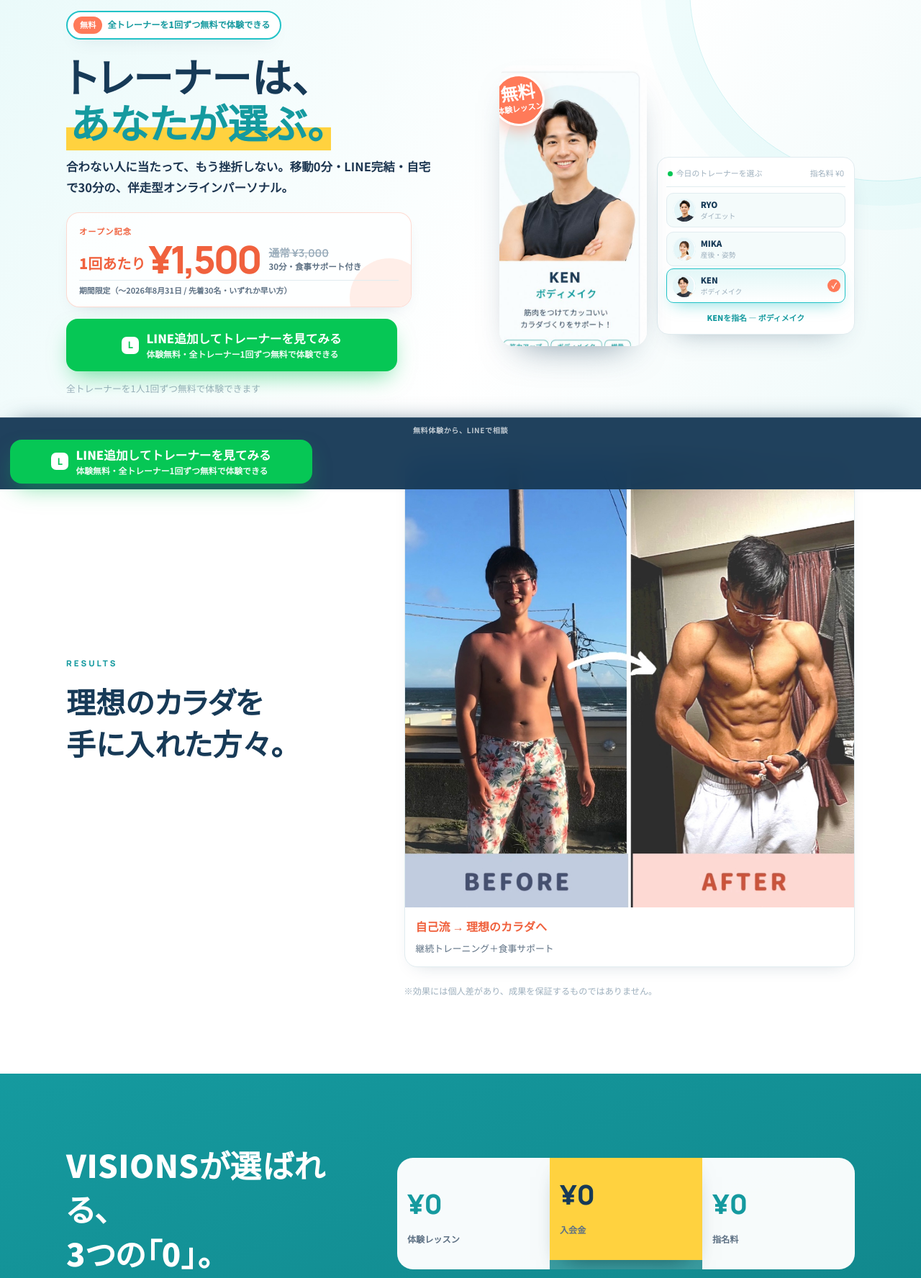
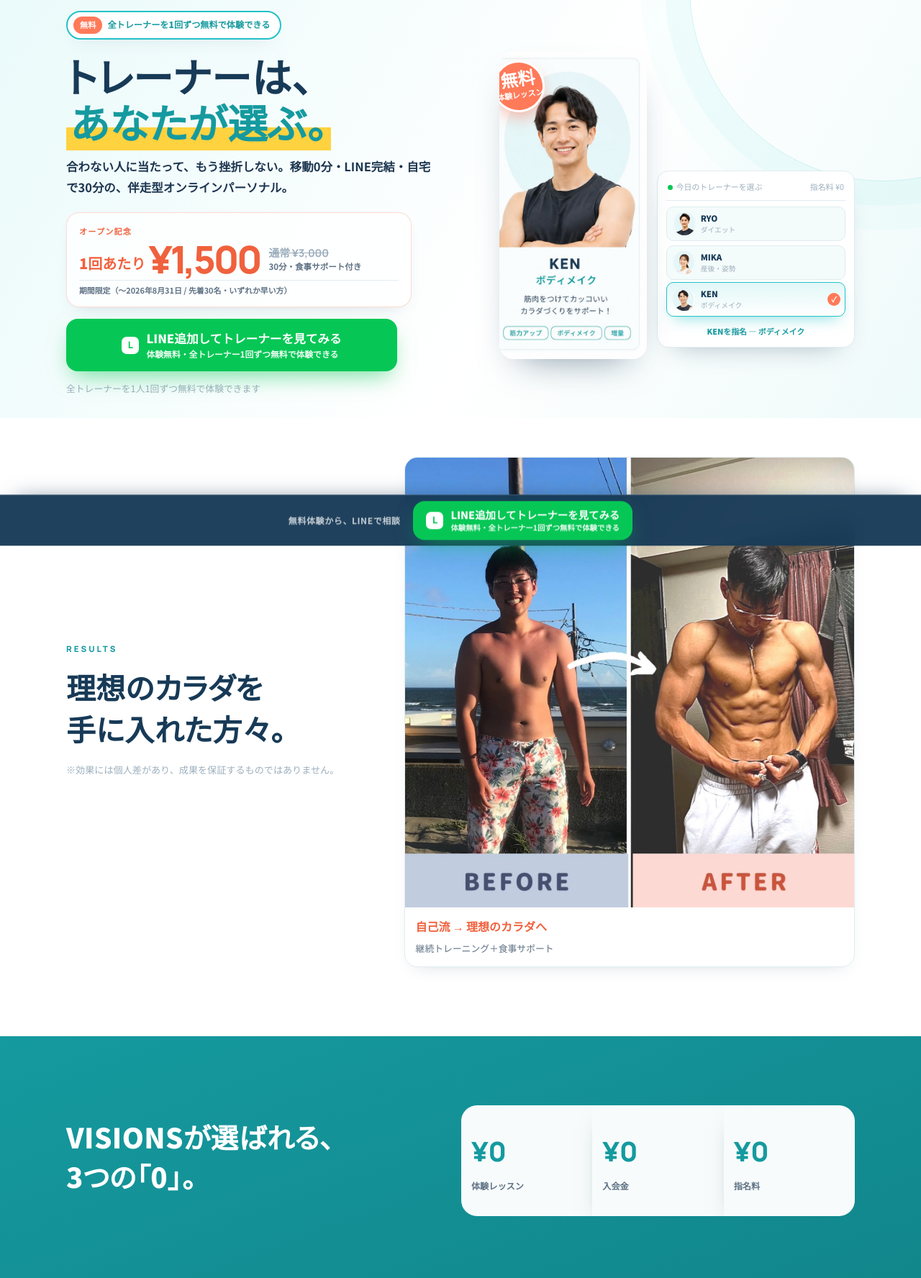
Before and after one commit to shinmi725810-sketch/visions-match-lp, a website: page index.html in a window 1280 px wide. Shown: the part 120-1896 px from the top of the page at 72% size. Drawn offline with Linux system fonts and the light colour scheme.

Commit message:
fix: 固定CTAの整列・高さ、ヒーローカードのクリップ、見出し折返し等を修正

```diff
--- a/index.html
+++ b/index.html
@@ -98,7 +98,7 @@ fbq('track','PageView');
   .hero h1 .mark{background:linear-gradient(transparent 60%,var(--yellow) 60%);padding:0 .1em}
   .hero .lead{font-size:clamp(.95rem,3.6vw,1.06rem);color:var(--ink);margin:12px 0 0;font-weight:600;line-height:1.75}
   .campaign{position:relative;isolation:isolate;display:grid;grid-template-columns:auto 1fr;gap:4px 12px;align-items:center;margin-top:16px;padding:13px 15px 12px;border:1px solid rgba(255,122,89,.28);border-radius:var(--r-lg);background:rgba(255,255,255,.78);box-shadow:var(--shadow-sm);overflow:hidden}
-  .campaign::before{content:"";position:absolute;inset:auto -25px -43px auto;width:110px;height:110px;background:var(--coral-soft);border-radius:50%;z-index:-1}
+  .campaign::before{content:none}
   .campaign .campaign-label{grid-column:1/-1;color:var(--coral-d);font-size:.7rem;font-weight:900;letter-spacing:.1em}
   .campaign .campaign-price{font-family:var(--num);font-weight:800;color:var(--coral-d);line-height:.95;letter-spacing:-.06em;font-size:clamp(2.05rem,9vw,2.8rem);white-space:nowrap}
   .campaign .campaign-price small{font-family:var(--sans);font-size:.38em;letter-spacing:0;font-weight:800;margin-right:4px;vertical-align:middle}
@@ -290,9 +290,15 @@ fbq('track','PageView');
   .final{background:linear-gradient(170deg,var(--teal-bg),#fff)}
   .final .guarantee{display:inline-flex;align-items:center;gap:7px;background:#fff;border:2px solid var(--teal);color:var(--teal-d);font-weight:800;font-size:.84rem;padding:8px 17px;border-radius:999px;margin-top:16px;box-shadow:var(--shadow-sm)}
 
-  .sticky{position:fixed;left:0;right:0;bottom:0;z-index:120;background:rgba(23,58,87,.96);backdrop-filter:blur(18px);-webkit-backdrop-filter:blur(18px);border-top:1px solid rgba(255,255,255,.13);padding:8px 14px calc(8px + env(safe-area-inset-bottom));box-shadow:0 -12px 32px -22px rgba(23,58,87,.75)}
-  .sticky::before{content:"無料体験から、LINEで相談";display:block;max-width:520px;margin:0 auto 4px;color:rgba(255,255,255,.72);font-size:.63rem;font-weight:700;letter-spacing:.06em;text-align:center}
-  .sticky .cta{margin-top:0;padding:11px 20px;font-size:.9rem;min-height:48px;animation:pulse 2.6s infinite}
+  .sticky{position:fixed;left:0;right:0;bottom:0;z-index:120;background:rgba(23,58,87,.96);backdrop-filter:blur(18px);-webkit-backdrop-filter:blur(18px);border-top:1px solid rgba(255,255,255,.13);padding:8px 14px calc(8px + env(safe-area-inset-bottom));box-shadow:0 -12px 32px -22px rgba(23,58,87,.75);transition:transform .35s var(--ease)}
+  .js .sticky{transform:translateY(110%)}
+  .js .sticky.is-visible{transform:translateY(0)}
+  .sticky-inner{max-width:860px;margin:0 auto;display:flex;align-items:center;justify-content:center;gap:18px}
+  .sticky-caption{margin:0;color:rgba(255,255,255,.74);font-size:.75rem;font-weight:700;letter-spacing:.05em;line-height:1.35;white-space:nowrap}
+  .sticky .cta{width:auto;max-width:none;flex:0 0 auto;margin:0;padding:10px 18px;font-size:.88rem;min-height:46px;animation:pulse 2.6s infinite}
+  .sticky .cta-txt b{font-size:.9rem}.sticky .cta-txt small{font-size:.65rem;white-space:nowrap}
+  .results-note{margin-top:18px;font-size:.82rem;line-height:1.7;color:var(--ink-faint)}
+  .results-fineprint{display:none}
   .reveal .pain li,.reveal .circle,.reveal .tperson,.reveal .rev{opacity:0;transform:translateY(14px);transition:opacity .42s var(--ease),transform .42s var(--ease)}
   .reveal.in .pain li,.reveal.in .circle,.reveal.in .tperson,.reveal.in .rev{opacity:1;transform:none}
   .reveal.in .pain li:nth-child(2),.reveal.in .circle:nth-child(2),.reveal.in .tperson:nth-child(2),.reveal.in .rev:nth-child(2){transition-delay:.06s}
@@ -315,6 +321,14 @@ fbq('track','PageView');
     .about .row{gap:14px;padding:16px}
     .about .row .photo{flex-basis:96px;height:96px}
     .about .row .big{font-size:1.02rem}
+    body{padding-bottom:calc(72px + env(safe-area-inset-bottom))}
+    .sticky{padding:7px 14px calc(7px + env(safe-area-inset-bottom))}
+    .sticky-caption{display:none}
+    .sticky-inner{display:block}
+    .sticky .cta{width:100%;min-height:50px;padding:8px 14px;gap:9px;border-radius:14px}
+    .sticky .cta-txt{display:block;min-width:0;white-space:nowrap;overflow:hidden;text-overflow:ellipsis}
+    .sticky .cta-txt b{display:block;font-size:clamp(.82rem,4vw,.98rem);overflow:hidden;text-overflow:ellipsis}
+    .sticky .cta-txt small{display:none}
   }
   /* desktop editorial layout and varied section rhythm */
   @media(min-width:900px){
@@ -333,8 +347,8 @@ fbq('track','PageView');
     .hero .cta-row{text-align:left}
     .hero .cta{max-width:460px;margin-top:16px}
     .hero-visual{position:relative;display:grid;grid-template-columns:205px 1fr;align-items:end;gap:14px;padding:10px 0 5px}
-    .hero-stage{grid-row:1;grid-column:1;margin:0;width:205px;max-width:none;height:390px;aspect-ratio:auto;border-radius:20px;transform:rotate(-2.2deg);box-shadow:0 24px 52px -28px rgba(23,58,87,.6)}
-    .hero-stage img{object-fit:cover;object-position:center top}
+    .hero-stage{grid-row:1;grid-column:1;margin:0;width:205px;max-width:none;height:auto;aspect-ratio:478/996;border-radius:20px;transform:rotate(-2.2deg);box-shadow:0 24px 52px -28px rgba(23,58,87,.6)}
+    .hero-stage img{object-fit:contain;object-position:center}
     .hero-stage .zero{width:72px;height:72px;left:-9px;top:12px}
     .hero-stage .zero b{font-size:1.5rem}
     .picker{grid-row:1;grid-column:2;margin:0 0 16px;max-width:none;padding:12px;border-radius:16px;transform:translateX(-14px);box-shadow:0 18px 36px -25px rgba(23,58,87,.45)}
@@ -346,9 +360,9 @@ fbq('track','PageView');
     .tcard .chk{top:50%;right:6px;transform:translateY(-50%) scale(.4)}.tcard.active .chk{transform:translateY(-50%) scale(1)}
     .picker .cap{font-size:.68rem;margin-top:8px}
     .ba-peek{padding-top:54px}.ba-peek .wrap{display:grid;grid-template-columns:.8fr 1.2fr;gap:52px;align-items:center}.ba-peek .sec-head{text-align:left}.ba-peek h2{text-align:left;font-size:clamp(2.1rem,3.2vw,3.2rem)}.ba-peek .ba-grid{margin:0;max-width:none}.ba-peek .fineprint{grid-column:2;margin-top:-36px}
-    .metrics{text-align:left;overflow:hidden}.metrics .wrap{display:grid;grid-template-columns:.76fr 1.24fr;gap:70px;align-items:center}.metrics .sec-head{text-align:left}.metrics h2{text-align:left;font-size:clamp(2.2rem,3.4vw,3.35rem)}.circles{margin:0;gap:0;grid-template-columns:repeat(3,1fr);background:rgba(255,255,255,.18);border-radius:var(--r-xl);overflow:hidden}.circle{border-radius:0;padding:30px 14px;background:rgba(255,255,255,.96)}.circle:nth-child(2){background:var(--yellow);box-shadow:0 20px 32px -20px rgba(10,50,55,.65)}.reveal.in .circle:nth-child(2){transform:translateY(-13px)}.circle .v{font-size:2.35rem}.circle:nth-child(2) .v{color:var(--navy)}
-    .about .wrap{display:grid;grid-template-columns:1fr 1.5fr;gap:58px;align-items:center}.about .sec-head{text-align:left}.about h2{text-align:left;font-size:clamp(2.15rem,3vw,3rem)}.about .row{margin:0;padding:26px}.about .row .photo{flex-basis:145px;height:145px}
-    .pain{grid-template-columns:1fr 1fr;gap:14px;margin-top:32px}.pain li{border-style:solid;border-width:1px;border-radius:0;padding:20px 18px;box-shadow:0 12px 28px -25px rgba(23,58,87,.35)}.pain li:nth-child(2),.pain li:nth-child(3){transform:translateY(24px)}.pain li:nth-child(3){background:var(--coral-soft);border-color:#ffd4c7}.pain li:nth-child(4){background:var(--teal-soft);border-color:#c6eeee}.solve{max-width:620px;margin:56px auto 0;border-radius:4px}
+    .metrics{text-align:left;overflow:hidden}.metrics .wrap{display:grid;grid-template-columns:.95fr 1.05fr;gap:54px;align-items:center}.metrics .sec-head{text-align:left}.metrics h2{text-align:left;font-size:clamp(2.05rem,3vw,3.05rem);text-wrap:balance}.metrics h2 span{display:block}.circles{margin:0;gap:0;grid-template-columns:repeat(3,1fr);background:rgba(255,255,255,.18);border-radius:var(--r-xl);overflow:hidden}.circle{border-radius:0;padding:30px 14px;background:rgba(255,255,255,.96)}.circle .v{font-size:2.35rem}
+    .about .wrap{display:grid;grid-template-columns:.8fr 1.2fr;gap:42px;align-items:center}.about .sec-head{text-align:left}.about h2{text-align:left;font-size:clamp(2.15rem,3vw,3rem)}.about .row{margin:0;padding:26px;min-height:180px}.about .row .photo{flex-basis:145px;height:145px}
+    .pain{grid-template-columns:1fr 1fr;gap:14px;margin-top:32px}.pain li{border-style:solid;border-width:1px;border-radius:0;padding:20px 18px;box-shadow:0 12px 28px -25px rgba(23,58,87,.35);background:#fff}.pain li:nth-child(2),.pain li:nth-child(3){transform:translateY(24px)}.pain li:nth-child(3),.pain li:nth-child(4){background:var(--coral-soft);border-color:#ffd4c7}.solve{max-width:620px;margin:56px auto 0;border-radius:4px}
     .reasons{grid-template-columns:1fr}.reasons-img{max-width:740px;margin:28px auto 0;display:block}.reason{max-width:640px;margin:auto}.zerobanner{max-width:700px;margin:34px auto 0;border-radius:4px}
     .trainers .wrap{display:grid;grid-template-columns:.8fr 1.2fr;gap:60px;align-items:center}.trainers .sec-head{text-align:left}.trainers h2{text-align:left;font-size:clamp(2.2rem,3vw,3.05rem)}.trainers .reasons-img{margin:0;max-width:none}.trainers .note-c{grid-column:2;margin-top:-40px;text-align:right}
     .voice .sec-head{max-width:620px;margin:0 auto 24px}.voice h2{font-size:clamp(2.25rem,3.2vw,3.2rem)}.reviews{column-count:3;column-gap:18px}
@@ -382,7 +396,7 @@ fbq('track','PageView');
           <div class="campaign-condition">期間限定（〜2026年8月31日 / 先着30名・いずれか早い方）</div>
         </aside>
         <div class="cta-row reveal">
-          <a class="cta line" href="https://lin.ee/Q5ynBlo"><span class="ico">L</span><span class="cta-txt"><b>LINE追加してトレーナーを見てみる</b><small>体験無料・全トレーナー1回ずつ無料で体験できる</small></span></a>
+          <a class="cta line" id="heroCta" href="https://lin.ee/Q5ynBlo"><span class="ico">L</span><span class="cta-txt"><b>LINE追加してトレーナーを見てみる</b><small>体験無料・全トレーナー1回ずつ無料で体験できる</small></span></a>
           <p class="cta-sub">全トレーナーを1人1回ずつ無料で体験できます</p>
         </div>
       </div>
@@ -408,18 +422,18 @@ fbq('track','PageView');
 <!-- BEFORE/AFTER（実績チラ見せ・hero直下） -->
 <section class="ba-peek">
   <div class="wrap reveal">
-    <div class="sec-head"><div class="eyebrow">Results</div><h2>理想のカラダを<br>手に入れた方々。</h2></div>
+    <div class="sec-head"><div class="eyebrow">Results</div><h2>理想のカラダを<br>手に入れた方々。</h2><p class="results-note">※効果には個人差があり、成果を保証するものではありません。</p></div>
     <div class="ba-grid">
       <div class="ba-card"><div class="ba-full"><img src="img/ba-man.jpg" alt="Before After（男性）自己流から理想の体へ" width="1164" height="1164" loading="lazy" /></div><div class="ba-meta"><div class="res">自己流 → 理想のカラダへ</div><div class="cmt">継続トレーニング＋食事サポート</div></div></div>
     </div>
-    <p class="fineprint">※効果には個人差があり、成果を保証するものではありません。</p>
+    <p class="fineprint results-fineprint">※効果には個人差があり、成果を保証するものではありません。</p>
   </div>
 </section>
 
 <!-- METRICS -->
 <section class="metrics">
   <div class="wrap reveal">
-    <div class="sec-head"><h2>VISIONSが選ばれる、<br>3つの「0」。</h2></div>
+    <div class="sec-head"><h2><span>VISIONSが選ばれる、</span><span>3つの「0」。</span></h2></div>
     <div class="circles">
       <div class="circle"><div class="v">¥0</div><div class="l">体験レッスン</div></div>
       <div class="circle"><div class="v">¥0</div><div class="l">入会金</div></div>
@@ -584,13 +598,19 @@ fbq('track','PageView');
   </div>
 </footer>
 
-<div class="sticky"><a class="cta line" href="https://lin.ee/Q5ynBlo"><span class="ico">L</span><span class="cta-txt"><b>LINE追加してトレーナーを見てみる</b><small>体験無料・全トレーナー1回ずつ無料で体験できる</small></span></a></div>
+<div class="sticky" id="stickyCta"><div class="sticky-inner"><p class="sticky-caption">無料体験から、LINEで相談</p><a class="cta line" href="https://lin.ee/Q5ynBlo"><span class="ico">L</span><span class="cta-txt"><b>LINE追加してトレーナーを見てみる</b><small>体験無料・全トレーナー1回ずつ無料で体験できる</small></span></a></div></div>
 
 <script>
   const STATIC=location.search.includes('static')||matchMedia('(prefers-reduced-motion: reduce)').matches;
+  document.documentElement.classList.add('js');
   if(STATIC){document.querySelectorAll('.reveal').forEach(e=>e.classList.add('in'));}
   const io=new IntersectionObserver((es)=>es.forEach(e=>{if(e.isIntersecting){e.target.classList.add('in');io.unobserve(e.target)}}),{threshold:.12});
   document.querySelectorAll('.reveal').forEach(el=>io.observe(el));
+  const stickyCta=document.getElementById('stickyCta');
+  const heroCta=document.getElementById('heroCta');
+  if(stickyCta&&heroCta){
+    new IntersectionObserver(entries=>stickyCta.classList.toggle('is-visible',!entries[0].isIntersecting),{threshold:.08}).observe(heroCta);
+  }
   const cards=[...document.querySelectorAll('#picker .tcard')];
   const caps=['RYOを指名 — ダイエット特化','MIKAを指名 — 産後・姿勢','KENを指名 — ボディメイク'];
   const heroImgs=['img/tr-ryo-card.jpg','img/tr-mika-card.jpg','img/tr-ken-card.jpg'];
```
